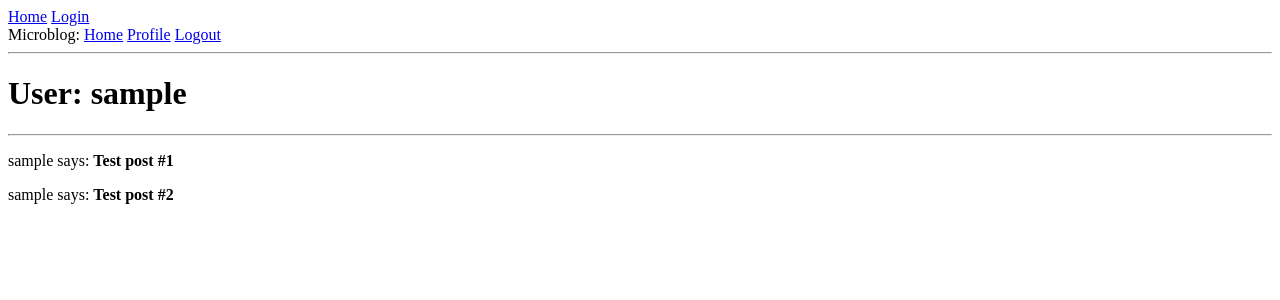
After one commit to yinkaoyeniyi10/practice_folder, a Flask app: a page that uses app/templates/base.html in a window 1280 px wide. The commit adds this page. Shown: the top 300 px of the page. Run offline with Flask 3, Linux system fonts and the light colour scheme; the visitor is signed in with stand-in values (Sample User, id 1); data comes from the database, SQL or seed files in the repository.

Commit message:
added user.html and profile pages with blog posts for users

```diff
--- a/app/models.py
+++ b/app/models.py
@@ -6,6 +6,7 @@ from app import db
 from typing import Optional
 from werkzeug.security import generate_password_hash, check_password_hash
 from flask_login import UserMixin
+from hashlib import md5
 @login.user_loader
 def load_user(id):
     return db.session.get(User, int(id))
@@ -29,3 +30,6 @@ class Post(db.Model):
     author: so.Mapped[User] = so.relationship(back_populates='posts')
     def __repr__(self):
         return '<Post {}>'.format(self.body)
+def avatar(self, size):
+    digest = md5(self.email.lower().encode('utf-8')).hexdigest()
+    return f'https://www.gravatar.com/avatar/{digest}?d=identicon&s={size}'
--- a/app/routes.py
+++ b/app/routes.py
@@ -60,3 +60,12 @@ def register():
         flash('Congratulations! You are now a registered user!')
         return redirect(url_for('login'))
     return render_template('register.html', title='Register', form=form)
+@app.route('/user/<username>')
+@login_required
+def user(username):
+    user = db.first_or_404(sa.select(User).where(User.username == username))
+    posts = [
+        {'author': user, 'body': 'Test post #1'},
+        {'author': user, 'body': 'Test post #2'}
+    ]
+    return render_template('user.html', user=user, posts=posts)
--- a/app/templates/base.html
+++ b/app/templates/base.html
@@ -18,6 +18,7 @@
         {% if current_user.is_anonymous %}
         <a href="{{url_for('login')}}">Login</a>
         {% else %}
+        <a href="{{url_for('user', username=current_user.username)}}">Profile</a>
         <a href="{{url_for('logout')}}">Logout</a>
         {% endif %}
     </div>
--- /dev/null
+++ b/app/templates/user.html
@@ -0,0 +1,10 @@
+{% extends "base.html" %}
+{% block content %}
+    <h1>User: {{ user.username }}</h1>
+    <hr>
+    {% for post in posts %}
+    <p>
+        {{post.author.username}} says: <b>{{post.body}}</b>
+    </p>
+    {% endfor %}
+{% endblock %}
```
